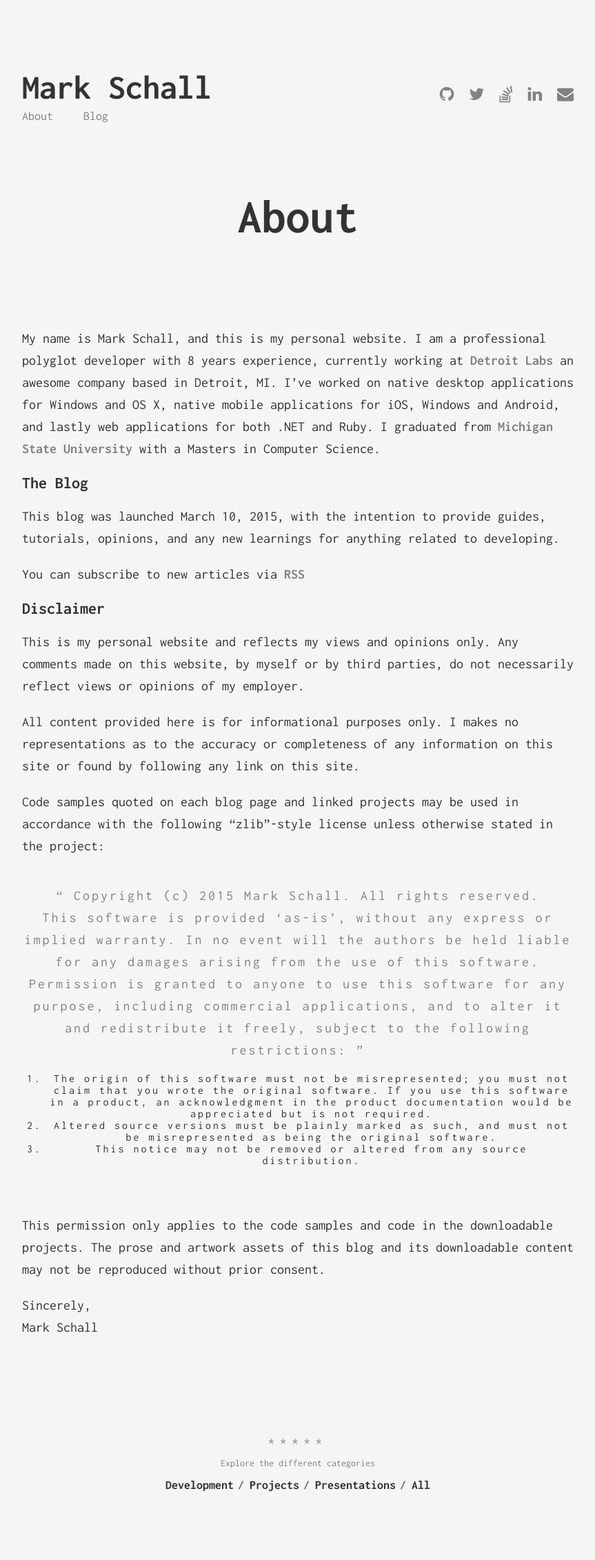
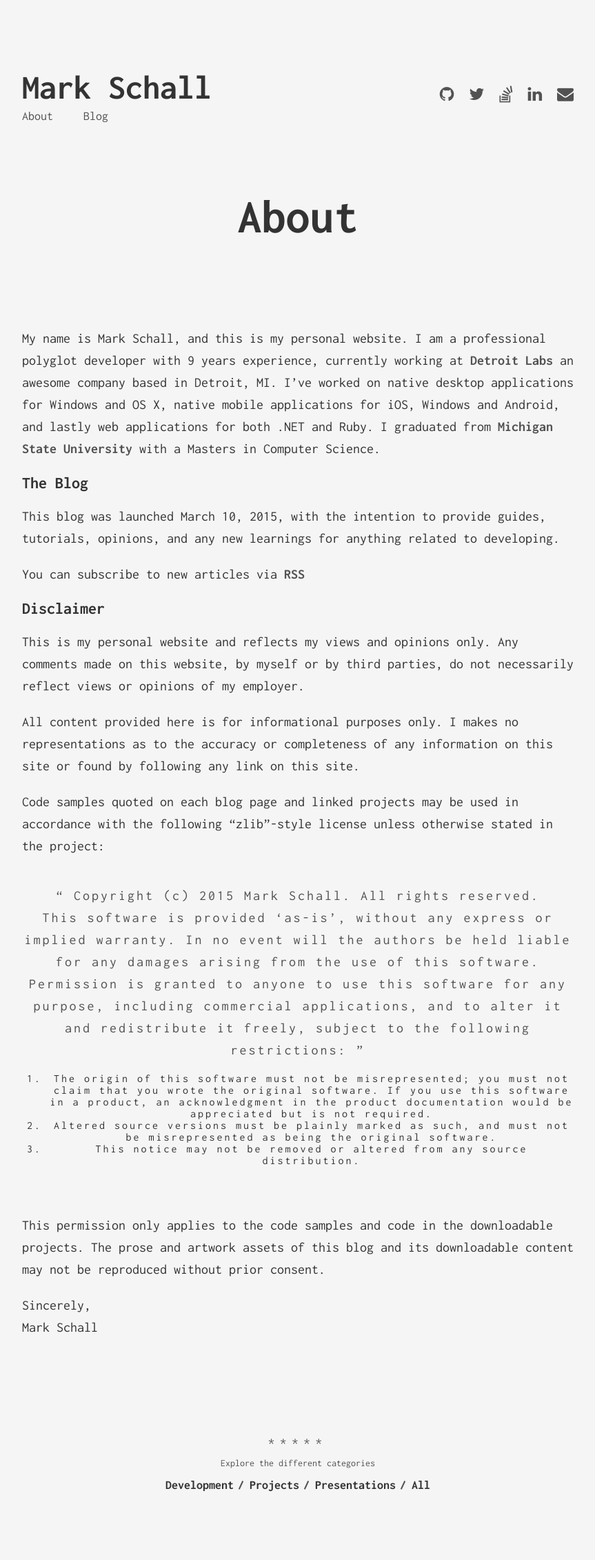
Before and after one commit to maschall/maschall.github.io, a Jekyll site: the page built from about.md, in a window 1280 px wide. Shown: the whole page at 69% size, without its empty margins (208-1071 px from the left). Built offline with Jekyll 4.4.1, drawn with Linux system fonts in a browser that asks for light colours.

Commit message:
fixing years and bolding links

```diff
--- a/_config.yml
+++ b/_config.yml
@@ -1,14 +1,14 @@
 # Site settings
 title:            Mark Schall
 locale:           en_US
-description: ""
+description: "My name is Mark Schall, and this is my personal website. I am a professional polyglot developer with 9 years experience, currently working at Detroit Labs."
 
 baseurl: ""
 url: http://www.maschall.com
 
 author:
   fullname: Mark Schall
-  bio: "Polyglot developer with 8 years experience with Objective-C, .NET, Java, Swift, and Ruby, currently working at [Detroit Labs](http://www.detroitlabs.com)."
+  bio: "Polyglot developer with 9 years experience with Objective-C, .NET, Java, Swift, and Ruby, currently working at [Detroit Labs](http://www.detroitlabs.com)."
   github: maschall
   twitter: maschall
   disqus: maschall
--- a/about.md
+++ b/about.md
@@ -5,7 +5,7 @@
 hideComments: true
 ---
 
-My name is Mark Schall, and this is my personal website. I am a professional polyglot developer with 8 years experience, currently working at [Detroit Labs](http://www.detroitlabs.com) an awesome company based in Detroit, MI. I've worked on native desktop applications for Windows and OS X, native mobile applications for iOS, Windows and Android, and lastly web applications for both .NET and Ruby.  I graduated from [Michigan State University](http://msu.edu) with a Masters in Computer Science.
+My name is Mark Schall, and this is my personal website. I am a professional polyglot developer with 9 years experience, currently working at [Detroit Labs](http://www.detroitlabs.com) an awesome company based in Detroit, MI. I've worked on native desktop applications for Windows and OS X, native mobile applications for iOS, Windows and Android, and lastly web applications for both .NET and Ruby.  I graduated from [Michigan State University](http://msu.edu) with a Masters in Computer Science.
 
 ## The Blog
 
--- a/css/main.scss
+++ b/css/main.scss
@@ -8,7 +8,7 @@
 /* =Colors */
 $dorian: #F5F5F5;
 $iron: #333333;
-$cloudy: #828282;
+$cloudy: #525252;
 
 @import
     "mixins",
```
